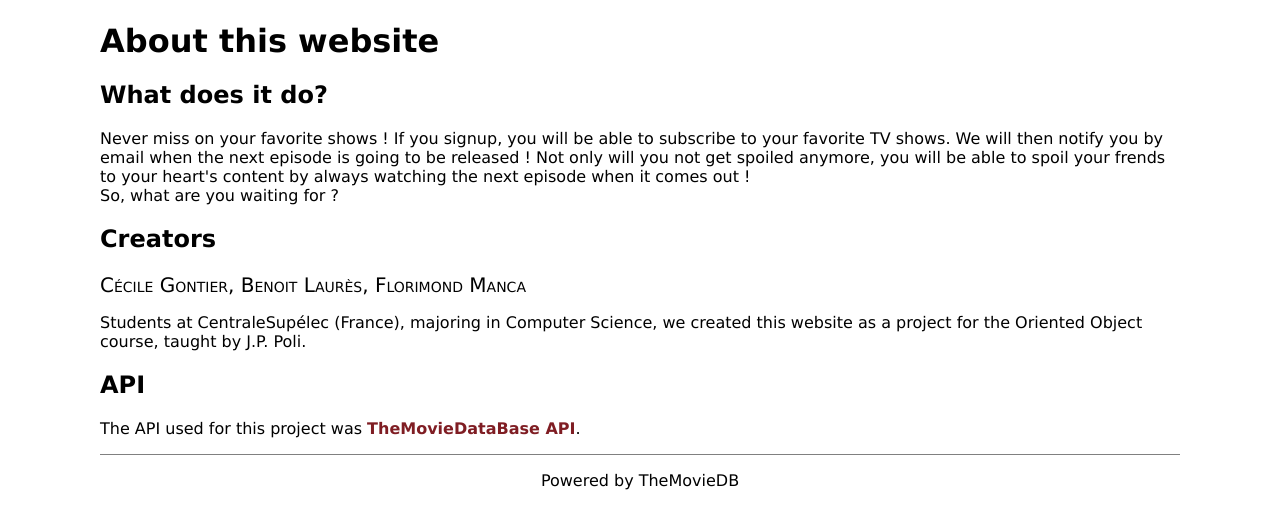
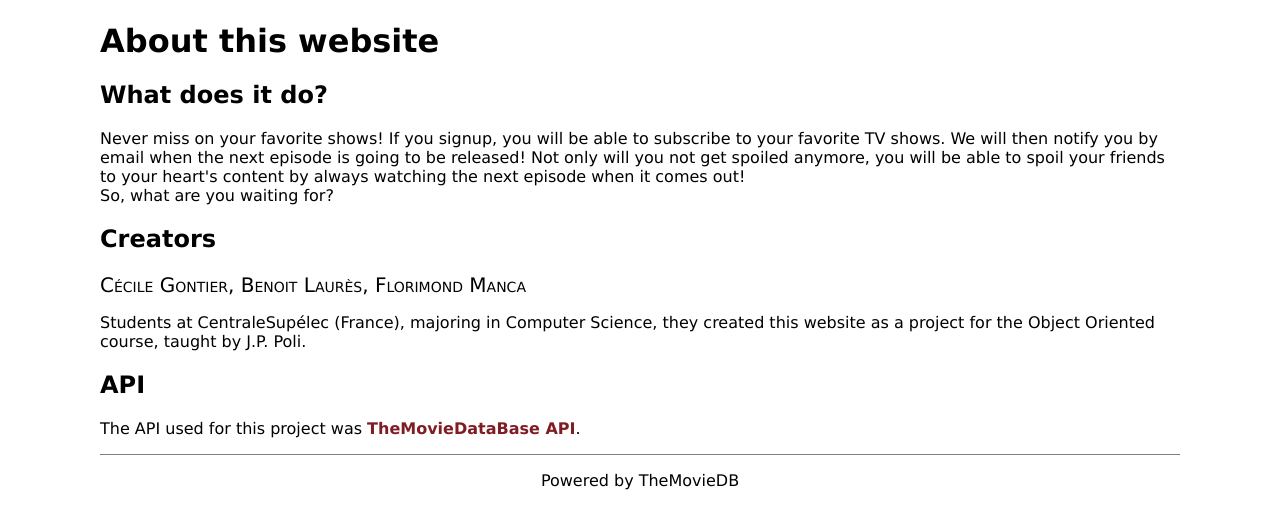
Before and after one commit to florimondmanca/tvseries, a Django app: page /about/ in a window 1280 px wide. Shown: the part 90-619 px from the top of the page. Run offline with Django 3.2, Linux system fonts and the light colour scheme.

Commit message:
fix spelling

```diff
--- a/series/templates/series/about.html
+++ b/series/templates/series/about.html
@@ -13,16 +13,16 @@
 
 <h2>What does it do?</h2>
 <p>
-    Never miss on your favorite shows ! If you signup, you will be able to subscribe to your favorite TV shows. We will then notify you by email when the next episode is going to be released !
-    Not only will you not get spoiled anymore, you will be able to spoil your frends to your heart's content by always watching the next episode when it comes out !
+    Never miss on your favorite shows! If you signup, you will be able to subscribe to your favorite TV shows. We will then notify you by email when the next episode is going to be released!
+    Not only will you not get spoiled anymore, you will be able to spoil your friends to your heart's content by always watching the next episode when it comes out!
     <br/>
-    So, what are you waiting for ?
+    So, what are you waiting for?
 </p>
 <h2>Creators</h2>
 
 <span class="title">Cécile Gontier, Benoit Laurès, Florimond Manca</span>
 <p>
-    Students at CentraleSupélec (France), majoring in Computer Science, we created this website as a project for the Oriented Object course, taught by J.P. Poli.
+    Students at CentraleSupélec (France), majoring in Computer Science, they created this website as a project for the Object Oriented course, taught by J.P. Poli.
 </p>
 
 <h2>API</h2>
```
